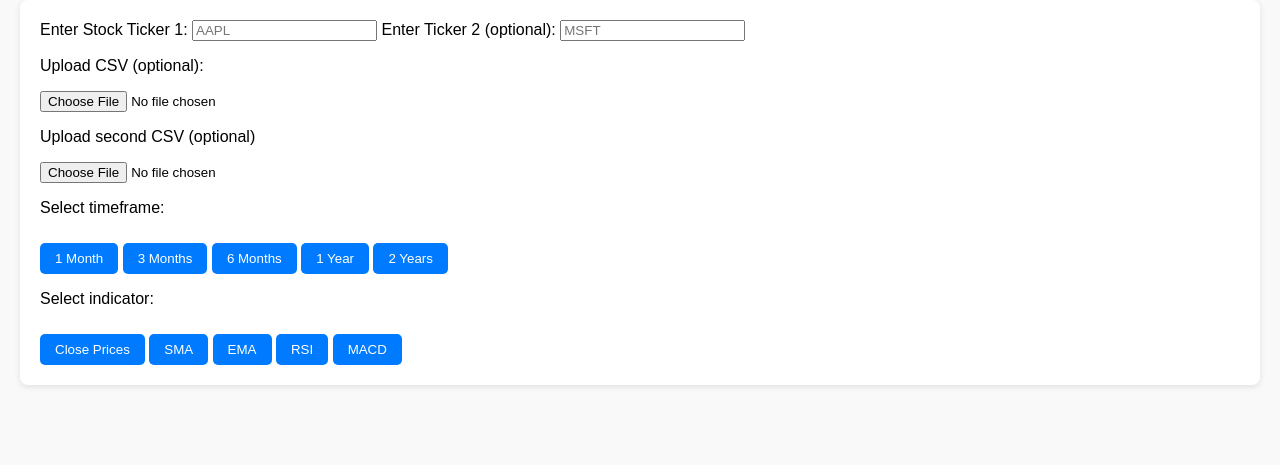
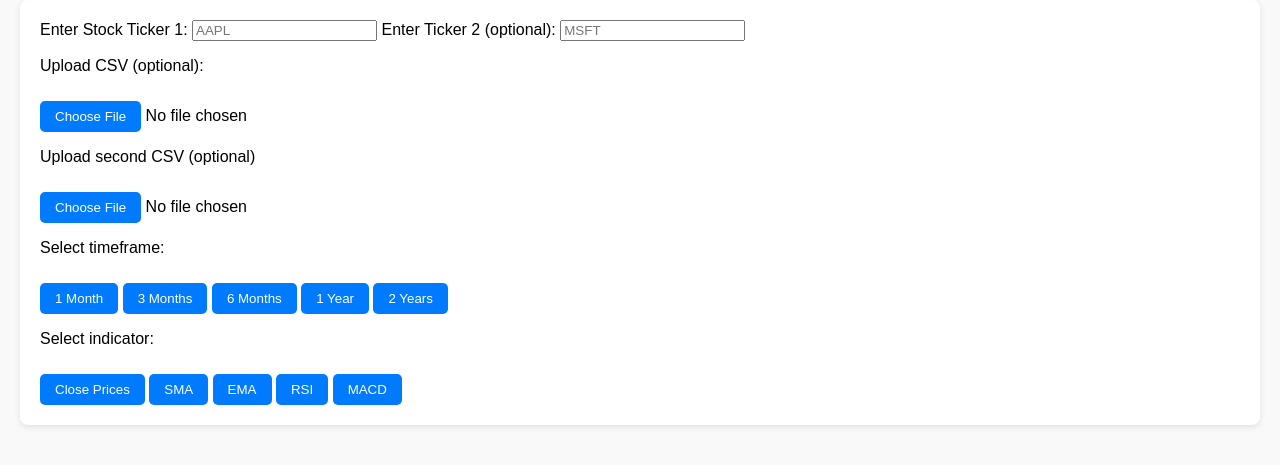
Before and after one commit to Zakaroo-AI/P2-7-PFund-Assg-1, a Flask app: page / in a window 1280 px wide. Shown: the part 120-585 px from the top of the page. Run offline with Flask 3, Linux system fonts and the light colour scheme.

Commit message:
Add files via upload

```diff
--- a/templates/index.html
+++ b/templates/index.html
@@ -9,12 +9,14 @@
   <input type="text" name="ticker2" id="ticker2" placeholder="MSFT" value="{{ request.form.ticker2 or '' }}">
 
   <p>Upload CSV (optional):</p>
-  <input type="file" name="file1" accept=".csv">
-  <label>{% if labels %}{{ labels[0] }}{% endif %}</label>
+  <input type="file" name="file1" accept=".csv" style="display: none;" id="actual-file-input-1"/>
+  <button type="button" onclick="document.getElementById('actual-file-input-1').click();">Choose File</button>
+  <span id="file-name-1">{% if labels %}{{ labels[0] }}{% else %}No file chosen{% endif %}</span>
 
   <p>Upload second CSV (optional)</p>
-  <input type="file" name="file2" accept=".csv">
-  <label>{% if labels %}{{ labels[1] }}{% endif %}</label>
+  <input type="file" name="file2" accept=".csv" style="display: none;" id="actual-file-input-2"/>
+  <button type="button" onclick="document.getElementById('actual-file-input-2').click();">Choose File</button>
+  <span id="file-name-2">{% if labels %}{{ labels[1] }}{% else %}No file chosen{% endif %}</span>
 
   <p>Select timeframe:</p>
   <div class="tabs" style="margin-top: 12px;">
```
